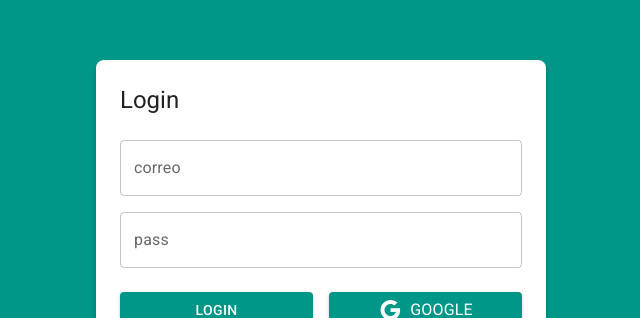
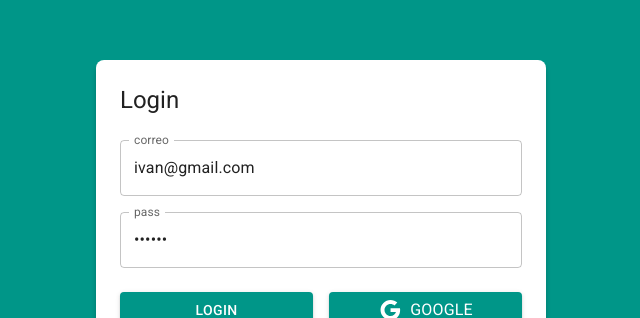
Before and after one commit to pyvan23/Journal, a React (Vite) app: page /auth/login in a window 1280 px wide. Shown: the part 174-492 px from the top of the page, without its empty margins (319-959 px from the left). Built offline with nearby package versions, Linux system fonts and the light colour scheme.

Commit message:
thunk async task

```diff
--- a/src/auth/pages/LoginPage.jsx
+++ b/src/auth/pages/LoginPage.jsx
@@ -2,11 +2,25 @@
 import { Google } from "@mui/icons-material";
 import { Button, Grid, Link, TextField, Typography } from "@mui/material";
 import { AuthLayout } from "./layout/AuthLayout";
+import { useForm } from "../../hooks/useForm";
 
 export const LoginPage = () => {
+  const { email, password, onInputChange } = useForm({
+    email: "ivan@gmail.com",
+    password: "123456",
+  });
+  const onsubmit = (event) => {
+    event.preventDefault();
+    console.log({email, password});
+  };
+
+  const onGoogleSingIn = ()=>{
+    console.log('google');
+  }
+
   return (
     <AuthLayout title="Login">
-      <form>
+      <form onSubmit={onsubmit}>
         <Grid container>
           <Grid item xs={12} sx={{ mt: 2 }}>
             <TextField
@@ -14,6 +28,9 @@
               type="email"
               placeholder="email@google.com"
               fullWidth
+              name="email"
+              value={email}
+              onChange={onInputChange}
             />
           </Grid>
           <Grid item xs={12} sx={{ mt: 2 }}>
@@ -22,16 +39,19 @@
               type="password"
               placeholder="password"
               fullWidth
+              name="password"
+              value={password}
+              onChange={onInputChange}
             />
           </Grid>
           <Grid container spacing={2} sx={{ mb: 2, mt: 1 }}>
             <Grid item xs={12} sm={6}>
-              <Button variant="contained" fullWidth>
+              <Button type="submit" variant="contained" fullWidth>
                 Login
               </Button>
             </Grid>
             <Grid item xs={12} sm={6}>
-              <Button variant="contained" fullWidth>
+              <Button onClick={onGoogleSingIn} variant="contained" fullWidth>
                 <Google />
                 <Typography sx={{ ml: 1 }}>Google</Typography>
               </Button>
--- /dev/null
+++ b/src/hooks/useForm.js
@@ -0,0 +1,25 @@
+import { useState } from 'react';
+
+export const useForm = ( initialForm = {} ) => {
+
+    const [ formState, setFormState ] = useState( initialForm );
+
+    const onInputChange = ({ target }) => {
+        const { name, value } = target;
+        setFormState({
+            ...formState,
+            [ name ]: value
+        });
+    }
+
+    const onResetForm = () => {
+        setFormState( initialForm );
+    }
+
+    return {
+        ...formState,
+        formState,
+        onInputChange,
+        onResetForm,
+    }
+}
--- a/src/store/auth/authSlice.js
+++ b/src/store/auth/authSlice.js
@@ -3,7 +3,7 @@
 export const authSlice = createSlice({
   name: "auth",
   initialState: {
-    status: "checking",
+    status: "Not-Authenticated",
     uid: null,
     email: null,
     displayName: null,
@@ -18,7 +18,7 @@
 
     },
     checkingCredentials: (state) => {
-
+        state.status='checking';
     },
   },
 });
```
Also changed, not shown: src/store/auth/thunks.js (added, +8 -0 lines).
